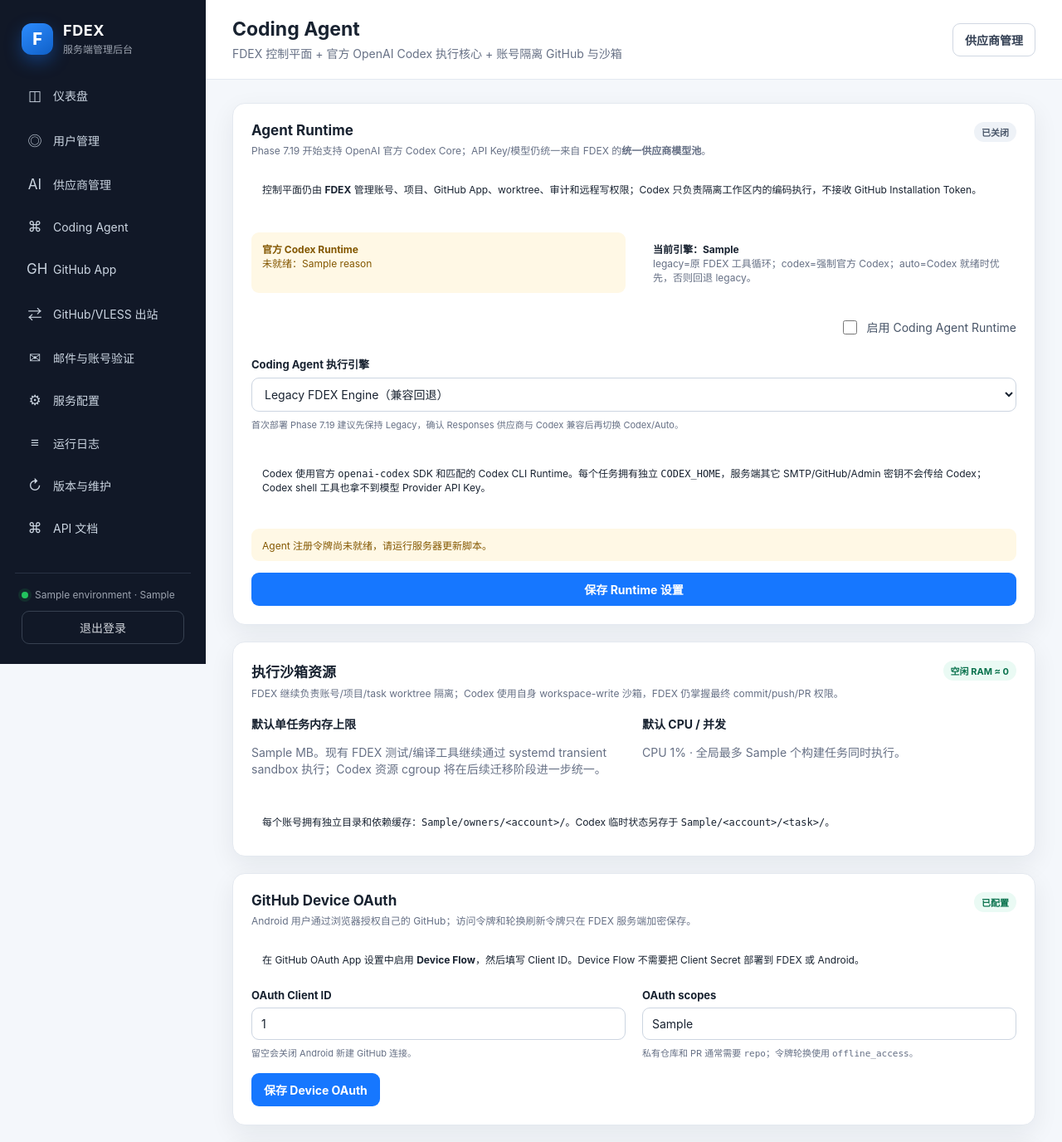
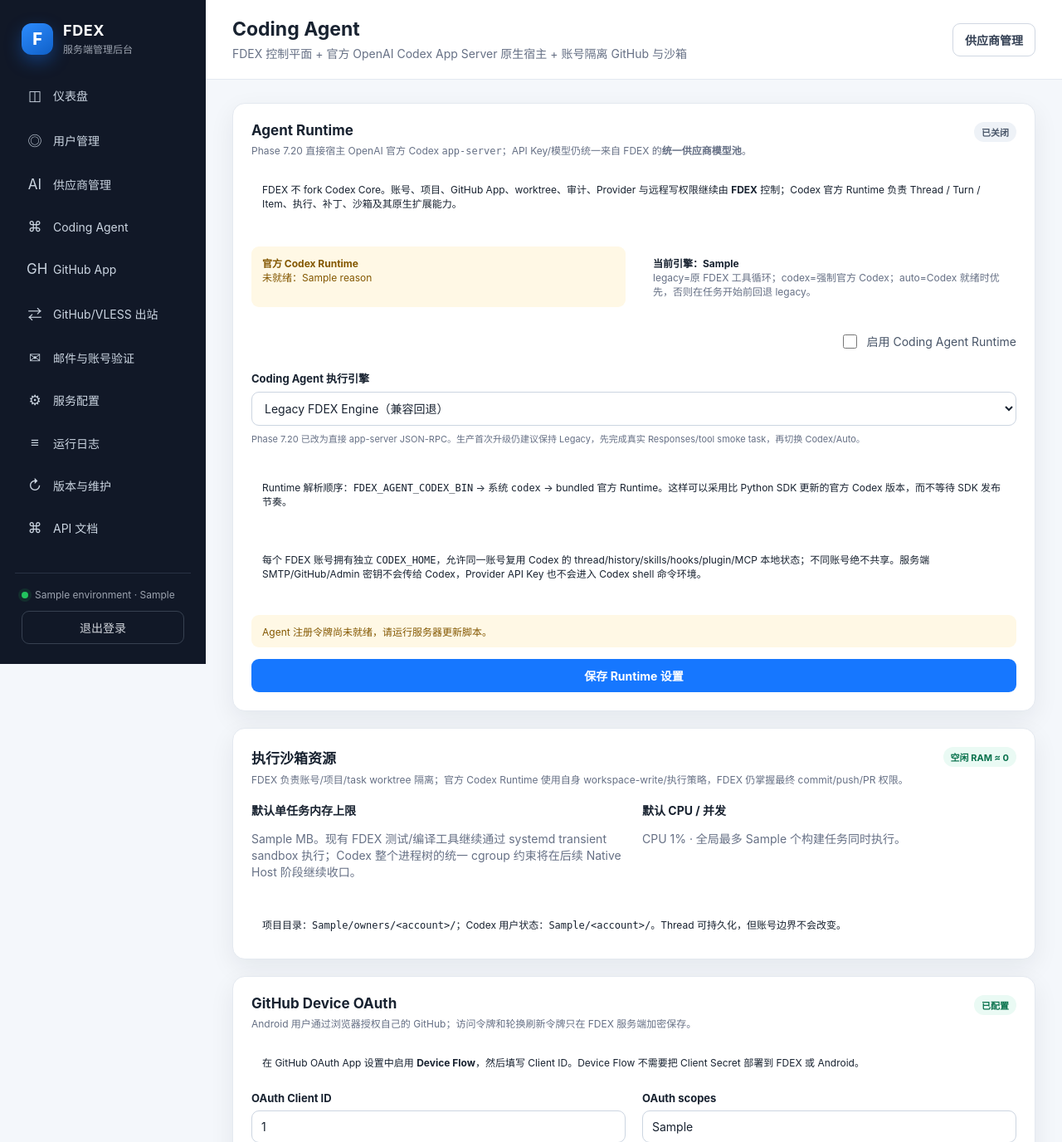
Before and after one commit to b8vipvip/fdex, a Python web app: template server/app/templates/agent_settings.html in a window 1280 px wide. Shown: the top 1376 px of the page at 83% size. Run offline with Jinja, Linux system fonts and the light colour scheme; the template is opened without the code that fills it: most values are stand-ins (such as "Sample title", 1, 10 or a date in 2020).

Commit message:
Phase 7.20: surface native Codex host runtime

```diff
--- a/server/app/templates/agent_settings.html
+++ b/server/app/templates/agent_settings.html
@@ -1,26 +1,27 @@
 {% extends "base.html" %}
 {% block title %}Coding Agent · FDEX{% endblock %}
 {% block heading %}Coding Agent{% endblock %}
-{% block subheading %}FDEX 控制平面 + 官方 OpenAI Codex 执行核心 + 账号隔离 GitHub 与沙箱{% endblock %}
+{% block subheading %}FDEX 控制平面 + 官方 OpenAI Codex App Server 原生宿主 + 账号隔离 GitHub 与沙箱{% endblock %}
 {% block actions %}<a class="button secondary" href="/admin/providers">供应商管理</a>{% endblock %}
 
 {% block content %}
 <section class="panel form-section">
-    <div class="panel-header"><div><h2>Agent Runtime</h2><p>Phase 7.19 开始支持 OpenAI 官方 Codex Core；API Key/模型仍统一来自 FDEX 的<strong>统一供应商模型池</strong>。</p></div><span class="badge {% if settings.fdex_agent_enabled %}success{% endif %}">{% if settings.fdex_agent_enabled %}已启用{% else %}已关闭{% endif %}</span></div>
-    <div class="inline-note success-note">控制平面仍由 <strong>FDEX</strong> 管理账号、项目、GitHub App、worktree、审计和远程写权限；Codex 只负责隔离工作区内的编码执行，不接收 GitHub Installation Token。</div>
+    <div class="panel-header"><div><h2>Agent Runtime</h2><p>Phase 7.20 直接宿主 OpenAI 官方 Codex <code>app-server</code>；API Key/模型仍统一来自 FDEX 的<strong>统一供应商模型池</strong>。</p></div><span class="badge {% if settings.fdex_agent_enabled %}success{% endif %}">{% if settings.fdex_agent_enabled %}已启用{% else %}已关闭{% endif %}</span></div>
+    <div class="inline-note success-note">FDEX 不 fork Codex Core。账号、项目、GitHub App、worktree、审计、Provider 与远程写权限继续由 <strong>FDEX</strong> 控制；Codex 官方 Runtime 负责 Thread / Turn / Item、执行、补丁、沙箱及其原生扩展能力。</div>
 
     <div class="content-grid equal" style="margin-top:16px">
         <div class="inline-note {% if codex_status.ready %}success-note{% else %}warning-note{% endif %}">
             <strong>官方 Codex Runtime</strong><br>
             {% if codex_status.ready %}
-            已就绪 · SDK {{ codex_status.sdk_version }} · {{ codex_status.provider_name }} / {{ codex_status.model }}
+            已就绪 · {{ codex_status.runtime_version or '版本未知' }} · {{ codex_status.runtime_source }} · {{ codex_status.provider_name }} / {{ codex_status.model }}<br>
+            <span class="muted">Protocol: {{ codex_status.protocol }} · Host: {{ codex_status.sdk_version }}</span>
             {% else %}
-            未就绪：{{ codex_status.reason or '未检测到官方 Codex SDK/Runtime 或 Responses 供应商' }}
+            未就绪：{{ codex_status.reason or '未检测到官方 Codex Runtime 或 Responses 供应商' }}
             {% endif %}
         </div>
         <div class="inline-note">
             <strong>当前引擎：{{ agent_engine }}</strong><br>
-            <span class="muted">legacy=原 FDEX 工具循环；codex=强制官方 Codex；auto=Codex 就绪时优先，否则回退 legacy。</span>
+            <span class="muted">legacy=原 FDEX 工具循环；codex=强制官方 Codex；auto=Codex 就绪时优先，否则在任务开始前回退 legacy。</span>
         </div>
     </div>
 
@@ -34,21 +35,22 @@
                 <option value="codex" {% if agent_engine == 'codex' %}selected{% endif %} {% if not codex_status.ready %}disabled{% endif %}>OpenAI Codex Core{% if not codex_status.ready %}（当前未就绪）{% endif %}</option>
                 <option value="auto" {% if agent_engine == 'auto' %}selected{% endif %}>Auto（优先 Codex，未就绪自动回退）</option>
             </select>
-            <small>首次部署 Phase 7.19 建议先保持 Legacy，确认 Responses 供应商与 Codex 兼容后再切换 Codex/Auto。</small>
+            <small>Phase 7.20 已改为直接 app-server JSON-RPC。生产首次升级仍建议保持 Legacy，先完成真实 Responses/tool smoke task，再切换 Codex/Auto。</small>
         </label>
-        <div class="inline-note">Codex 使用官方 <code>openai-codex</code> SDK 和匹配的 Codex CLI Runtime。每个任务拥有独立 <code>CODEX_HOME</code>，服务端其它 SMTP/GitHub/Admin 密钥不会传给 Codex；Codex shell 工具也拿不到模型 Provider API Key。</div>
+        <div class="inline-note">Runtime 解析顺序：<code>FDEX_AGENT_CODEX_BIN</code> → 系统 <code>codex</code> → bundled 官方 Runtime。这样可以采用比 Python SDK 更新的官方 Codex 版本，而不等待 SDK 发布节奏。</div>
+        <div class="inline-note">每个 FDEX 账号拥有独立 <code>CODEX_HOME</code>，允许同一账号复用 Codex 的 thread/history/skills/hooks/plugin/MCP 本地状态；不同账号绝不共享。服务端 SMTP/GitHub/Admin 密钥不会传给 Codex，Provider API Key 也不会进入 Codex shell 命令环境。</div>
         <div class="inline-note {% if token_ready %}success-note{% else %}warning-note{% endif %}">{% if token_ready %}Agent 注册令牌已配置。新版客户端首次使用它注册账号级凭据，后续不会继续共享此全局令牌。{% else %}Agent 注册令牌尚未就绪，请运行服务器更新脚本。{% endif %}</div>
         <button class="button primary" type="submit">保存 Runtime 设置</button>
     </form>
 </section>
 
 <section class="panel form-section">
-    <div class="panel-header"><div><h2>执行沙箱资源</h2><p>FDEX 继续负责账号/项目/task worktree 隔离；Codex 使用自身 workspace-write 沙箱，FDEX 仍掌握最终 commit/push/PR 权限。</p></div><span class="badge success">空闲 RAM ≈ 0</span></div>
+    <div class="panel-header"><div><h2>执行沙箱资源</h2><p>FDEX 负责账号/项目/task worktree 隔离；官方 Codex Runtime 使用自身 workspace-write/执行策略，FDEX 仍掌握最终 commit/push/PR 权限。</p></div><span class="badge success">空闲 RAM ≈ 0</span></div>
     <div class="content-grid equal">
-        <div><strong>默认单任务内存上限</strong><p class="muted">{{ settings.fdex_agent_sandbox_memory_mb }} MB。现有 FDEX 测试/编译工具继续通过 systemd transient sandbox 执行；Codex 资源 cgroup 将在后续迁移阶段进一步统一。</p></div>
+        <div><strong>默认单任务内存上限</strong><p class="muted">{{ settings.fdex_agent_sandbox_memory_mb }} MB。现有 FDEX 测试/编译工具继续通过 systemd transient sandbox 执行；Codex 整个进程树的统一 cgroup 约束将在后续 Native Host 阶段继续收口。</p></div>
         <div><strong>默认 CPU / 并发</strong><p class="muted">CPU {{ settings.fdex_agent_sandbox_cpu_percent }}% · 全局最多 {{ settings.fdex_agent_sandbox_max_concurrent }} 个构建任务同时执行。</p></div>
     </div>
-    <div class="inline-note">每个账号拥有独立目录和依赖缓存：<code>{{ settings.fdex_agent_sandbox_root }}/owners/&lt;account&gt;/</code>。Codex 临时状态另存于 <code>{{ settings.fdex_agent_codex_home_root }}/&lt;account&gt;/&lt;task&gt;/</code>。</div>
+    <div class="inline-note">项目目录：<code>{{ settings.fdex_agent_sandbox_root }}/owners/&lt;account&gt;/</code>；Codex 用户状态：<code>{{ settings.fdex_agent_codex_home_root }}/&lt;account&gt;/</code>。Thread 可持久化，但账号边界不会改变。</div>
 </section>
 
 <section class="panel form-section" id="github-oauth">
@@ -111,9 +113,10 @@
 <section class="panel form-section">
     <div class="panel-header"><div><h2>隔离与权限边界</h2><p>account → project → task 三层文件隔离 + FDEX GitHub 权限控制 + Codex workspace sandbox</p></div></div>
     <div class="content-grid equal">
-        <div><strong>账号 / 项目隔离</strong><p class="muted">不同账号使用不同 owner 目录和 GitHub 凭据；不同项目不共用 repository/worktree。Codex 只收到当前任务 worktree。</p></div>
+        <div><strong>账号 / 项目隔离</strong><p class="muted">不同账号使用不同 owner/CODEX_HOME/GitHub 凭据；不同项目不共用 repository/worktree。Codex 只收到当前任务 worktree。</p></div>
         <div><strong>密钥隔离</strong><p class="muted">Codex 子进程经过 FDEX 环境清洗；GitHub/SMTP/Admin 等服务密钥不会继承，模型 API Key 仅供 Codex Runtime 调用上游，shell 工具环境明确不继承它。</p></div>
         <div><strong>GitHub 写权限</strong><p class="muted">Codex 被明确禁止直接 push/PR。只有任务结束后，FDEX 根据项目 allow_push/allow_pr 决定是否使用账号自己的 GitHub App 权限推送 <code>fdex-agent/*</code> 分支。</p></div>
+        <div><strong>交互式权限</strong><p class="muted">原生协议已经接收审批、权限请求、MCP elicitation、用户输入等 server request；在 FDEX UI 决策桥完成前全部 fail-closed，不能由 Codex 自行扩大权限。</p></div>
         <div><strong>保护路径</strong><p class="muted">Codex 结果在提交前再次扫描；若触碰 <code>.env</code>、<code>server/data</code> 或 <code>.git</code> 内部路径，FDEX 会阻止 commit/push。</p></div>
     </div>
 </section>
```
